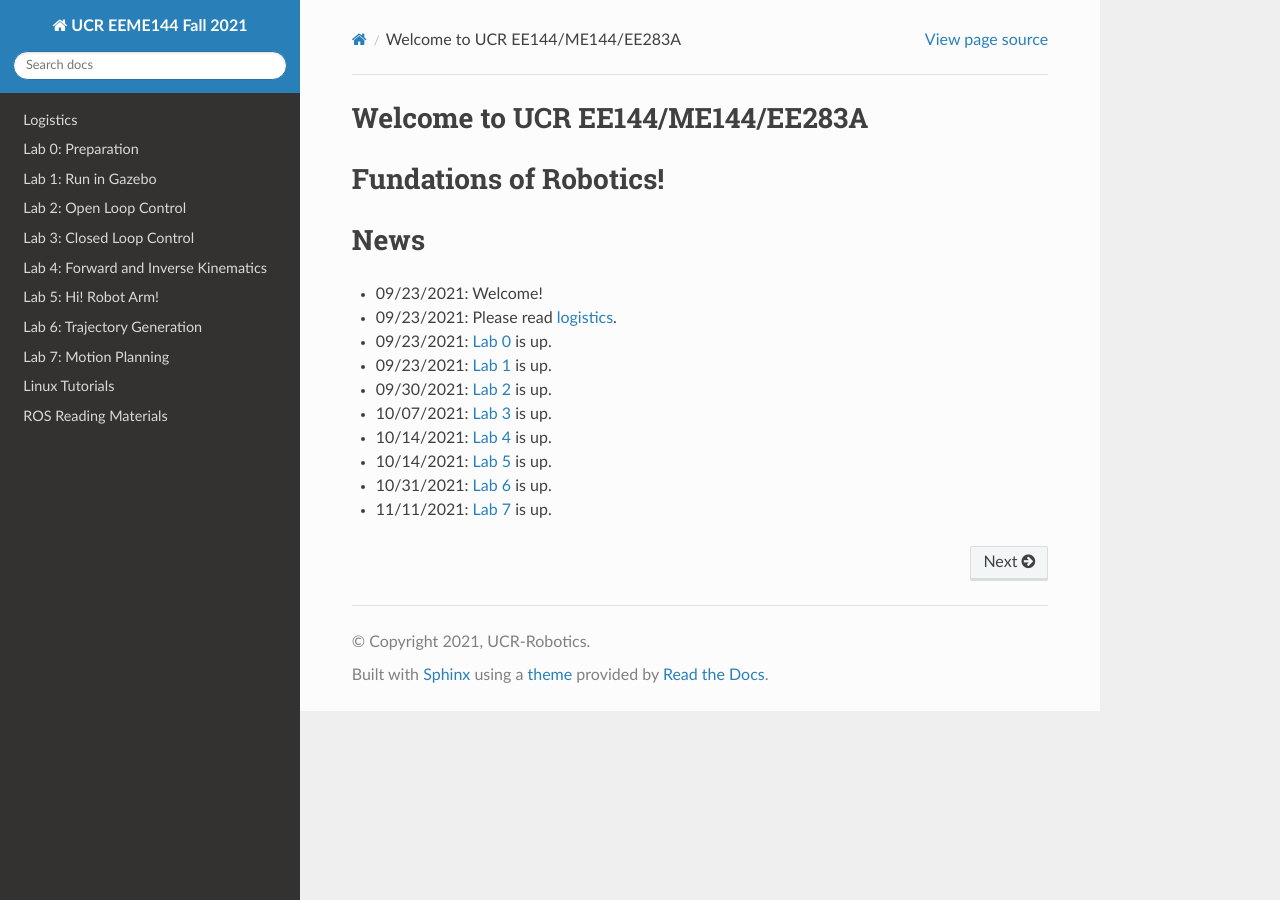
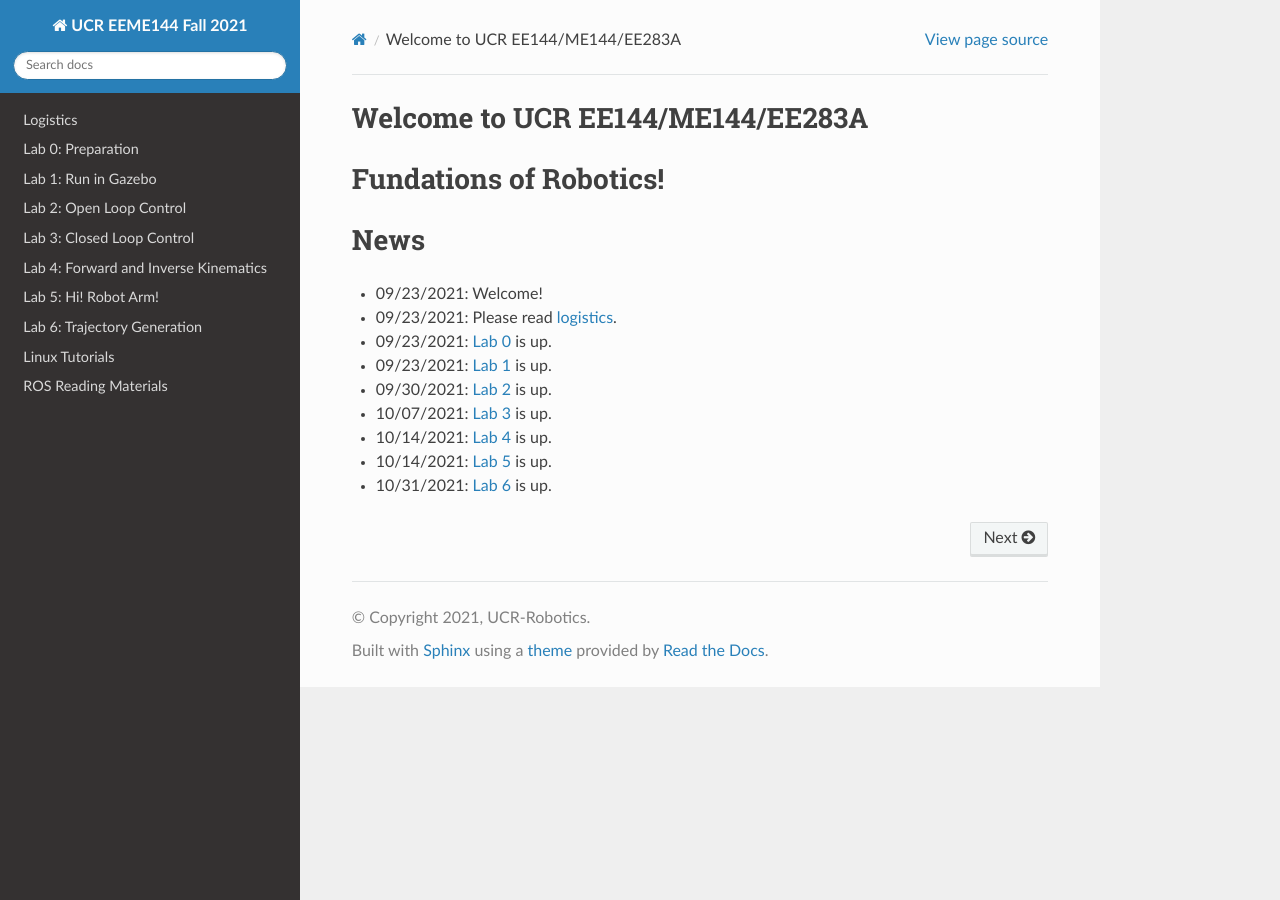
Before and after one commit to UCR-Robotics/ee144, a Sphinx documentation site: the page built from docs/index.rst, in a window 1280 px wide. Built offline with Sphinx 7.4.7 and the Read the Docs theme 2.0.0, drawn with Linux system fonts in a browser that asks for light colours; some of the changed lines change nothing that is shown.

Commit message:
Update index.rst

```diff
--- a/docs/index.rst
+++ b/docs/index.rst
@@ -20,7 +20,6 @@ Fundations of Robotics!
     lab4
     lab5
     lab6
-    lab7
     linux
     ros
 
@@ -37,7 +36,7 @@ News
 - 10/14/2021: `Lab 4 <lab4.html>`_ is up.
 - 10/14/2021: `Lab 5 <lab5.html>`_ is up.
 - 10/31/2021: `Lab 6 <lab6.html>`_ is up.
-- 11/11/2021: `Lab 7 <lab7.html>`_ is up.
 
 ..
+   - 11/11/2021: `Lab 7 <lab7.html>`_ is up.
    - 11/30/2020: `Lab 8 <lab8.html>`_ is up.
```
